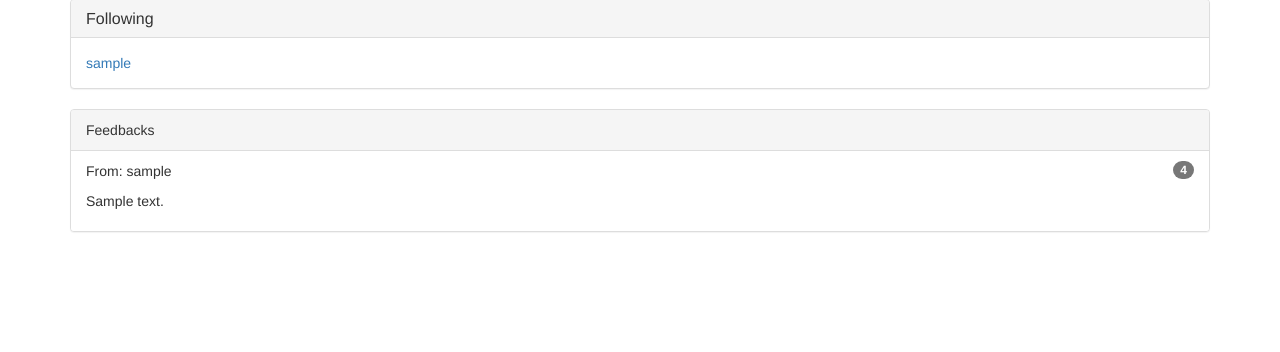
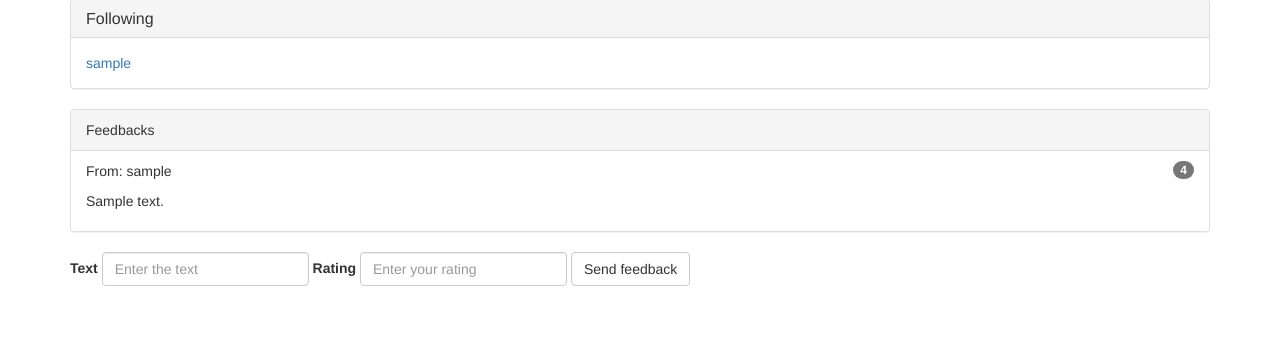
Before and after one commit to Cybran111/socialdoctor, a Django app: page /person/1/ in a window 1280 px wide. Shown: the part 132-484 px from the top of the page. Run offline with Django 3.2, Linux system fonts and the light colour scheme; tables that the repository leaves empty hold one stand-in row (values such as "Sample post"); some libraries are stand-ins or nearby versions.

Commit message:
Working on feedbacks

```diff
--- a/social/forms.py
+++ b/social/forms.py
@@ -1,6 +1,6 @@
 from django import forms
 from django.contrib.auth.models import User
-from social.models import UserProfile
+from social.models import UserProfile, Feedback
 
 
 class UserForm(forms.ModelForm):
@@ -13,3 +13,9 @@ class UserProfileForm(forms.ModelForm):
     class Meta:
         model = UserProfile
         fields = ['user_type']
+
+
+class FeedbackForm(forms.ModelForm):
+    class Meta:
+        model = Feedback
+        fields = ['text', 'rating']
--- a/social/views.py
+++ b/social/views.py
@@ -1,7 +1,7 @@
 from django.shortcuts import render, redirect
 
 # Create your views here.
-from social.forms import UserForm, UserProfileForm
+from social.forms import UserForm, UserProfileForm, FeedbackForm
 from social.models import UserProfile, Feedback
 
 
@@ -28,8 +28,19 @@ def register(request):
     return render(request, 'registration/register.html', dict(userform=uf, userprofileform=upf))
 
 
-def person(request, person_id):
+def person(request, person_id, feedback_form=None):
     person = UserProfile.objects.get(user=person_id)
     feedbacks = Feedback.objects.filter(estimated=person)
-    print feedbacks
-    return render(request, "person.html", {"person": person, "feedbacks": feedbacks})
+    feedback_form = feedback_form or FeedbackForm()
+    return render(request, "person.html", {"person": person, "feedbacks": feedbacks, "form": feedback_form})
+
+
+def send_feedback(request, person_id):
+    if request.method == 'POST':
+        feedback_form = FeedbackForm(request.POST)
+        if feedback_form.is_valid():
+            feedback = feedback_form.save(commit=False)
+            feedback.author = request.user.userprofile
+            feedback.estimated = UserProfile.objects.get(id=person_id)
+            feedback.save()
+    return redirect("person", person_id=person_id)
--- a/socialdoctor/urls.py
+++ b/socialdoctor/urls.py
@@ -13,5 +13,7 @@ urlpatterns = [
 
     url(r'^person/(?P<person_id>\d+)/$', 'social.views.person', name='person'),
 
+    url(r'^person/(?P<person_id>\d+)/send_feedback/$', 'social.views.send_feedback', name='send_feedback'),
+
     url(r'^admin/', include(admin.site.urls)),
 ]
--- a/templates/person.html
+++ b/templates/person.html
@@ -50,4 +50,20 @@
   </ul>
 </div>
 
+    <form action="{% url "send_feedback" person.id %}" method="POST" class="form-inline">
+    {% csrf_token %}
+
+{#        {{ form }}#}
+  <div class="form-group">
+    <label for="feedback_text">Text</label>
+    <input name="text" type="text" class="form-control" id="feedback_text" placeholder="Enter the text">
+  </div>
+  <div class="form-group">
+    <label for="feedback_rating">Rating</label>
+    <input name="rating" type="number" class="form-control" id="feeback_rating" placeholder="Enter your rating">
+  </div>
+  <button type="submit" class="btn btn-default">Send feedback</button>
+
+    </form>
+
 {% endblock %}
```
